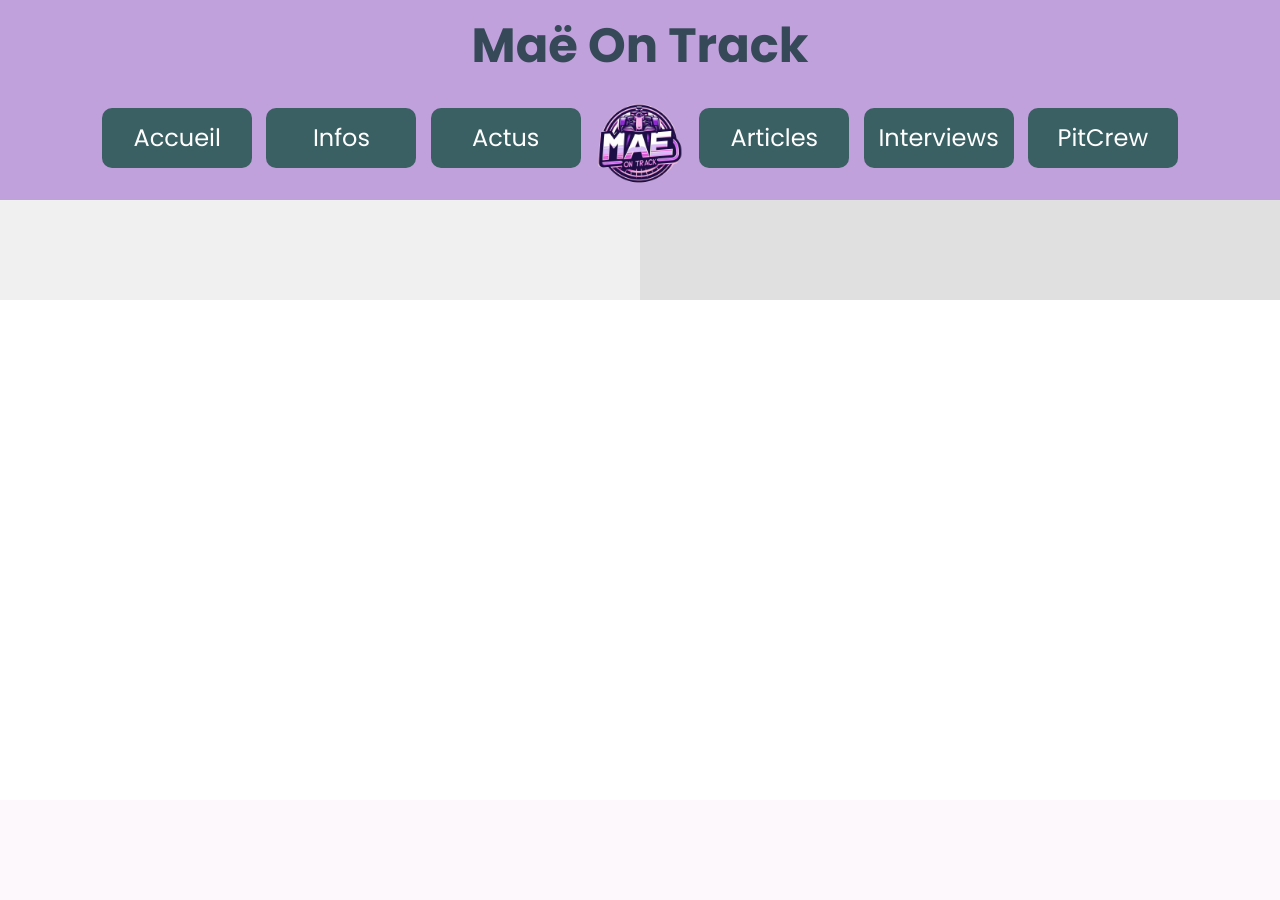
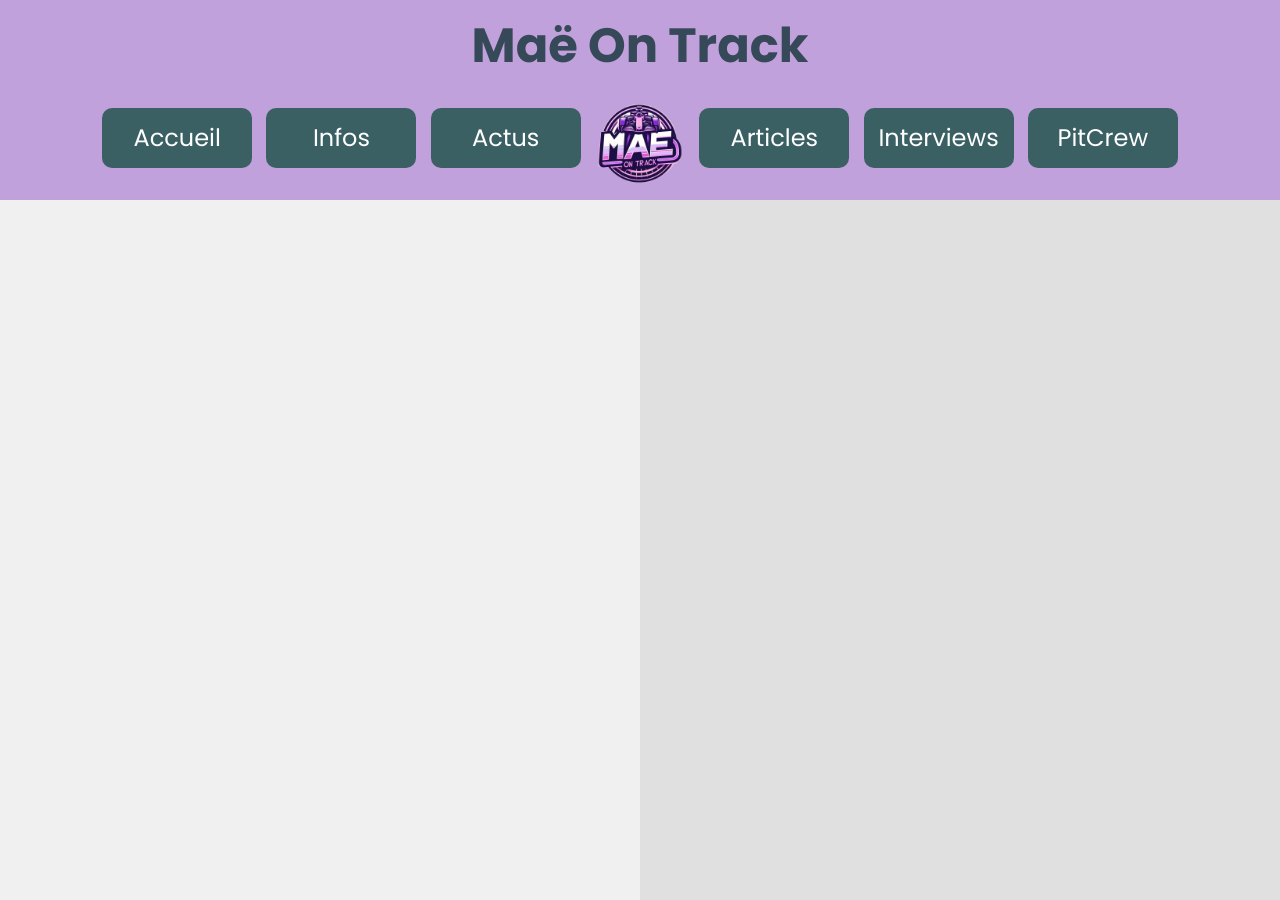
Before and after one commit to madijason/Project-DigitalOvertake, a PHP site: page / in a window 1280 px wide. Before the commit the page ends 300 px from the top, so only its background shows below. Run offline with PHP 8.4, Linux system fonts and the light colour scheme.

Commit message:
Update to style.css

```diff
--- a/style.css
+++ b/style.css
@@ -60,13 +60,14 @@ body {
 #main {
     display: flex;
     width: 100%;
+    height: calc(100vh - 100px);
 }
 
 .col {
-    width: 50%;
+    /*width: 50%;*/
     padding: 20px;
     box-sizing: border-box;
-    height: 100px; /* Définir une hauteur fixe pour les colonnes */
+    flex: 1;
 }
 
 #left {
```
